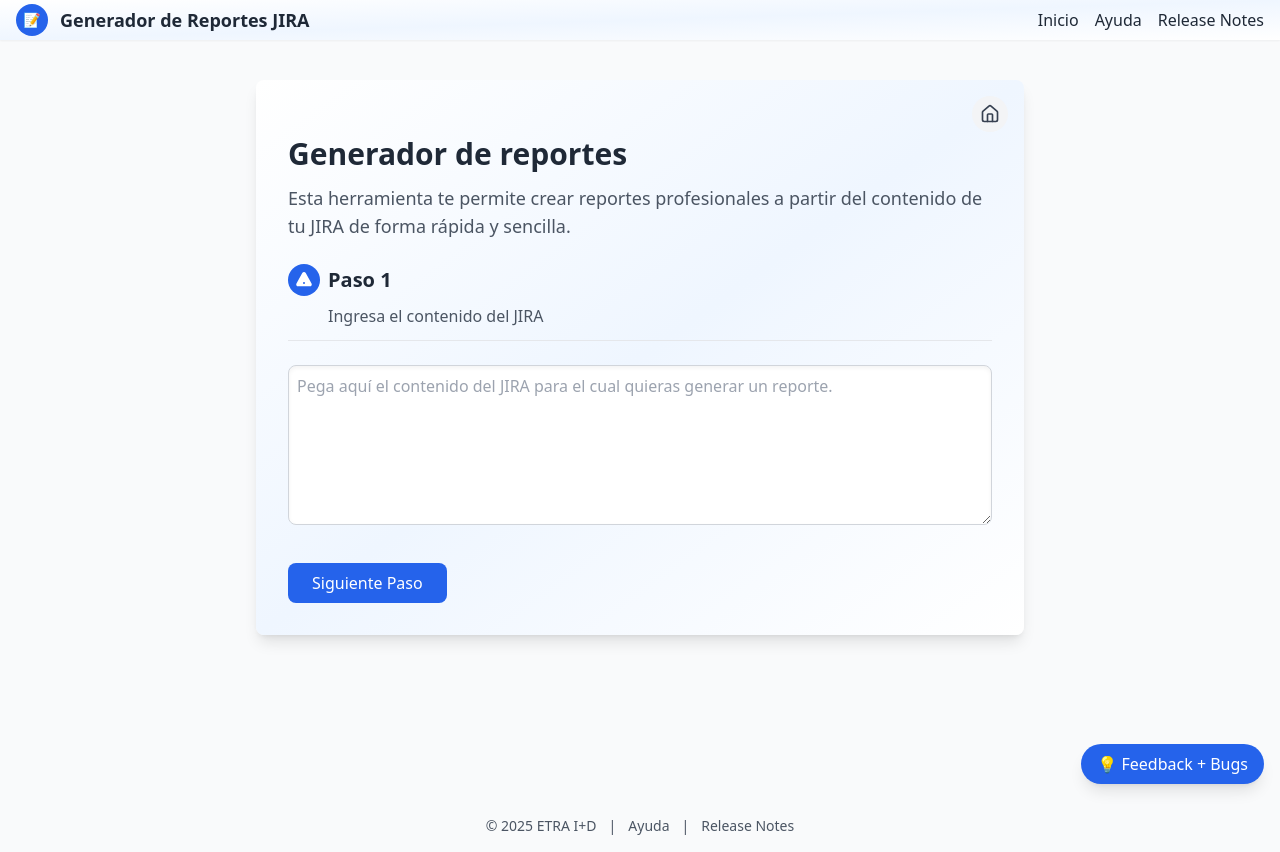
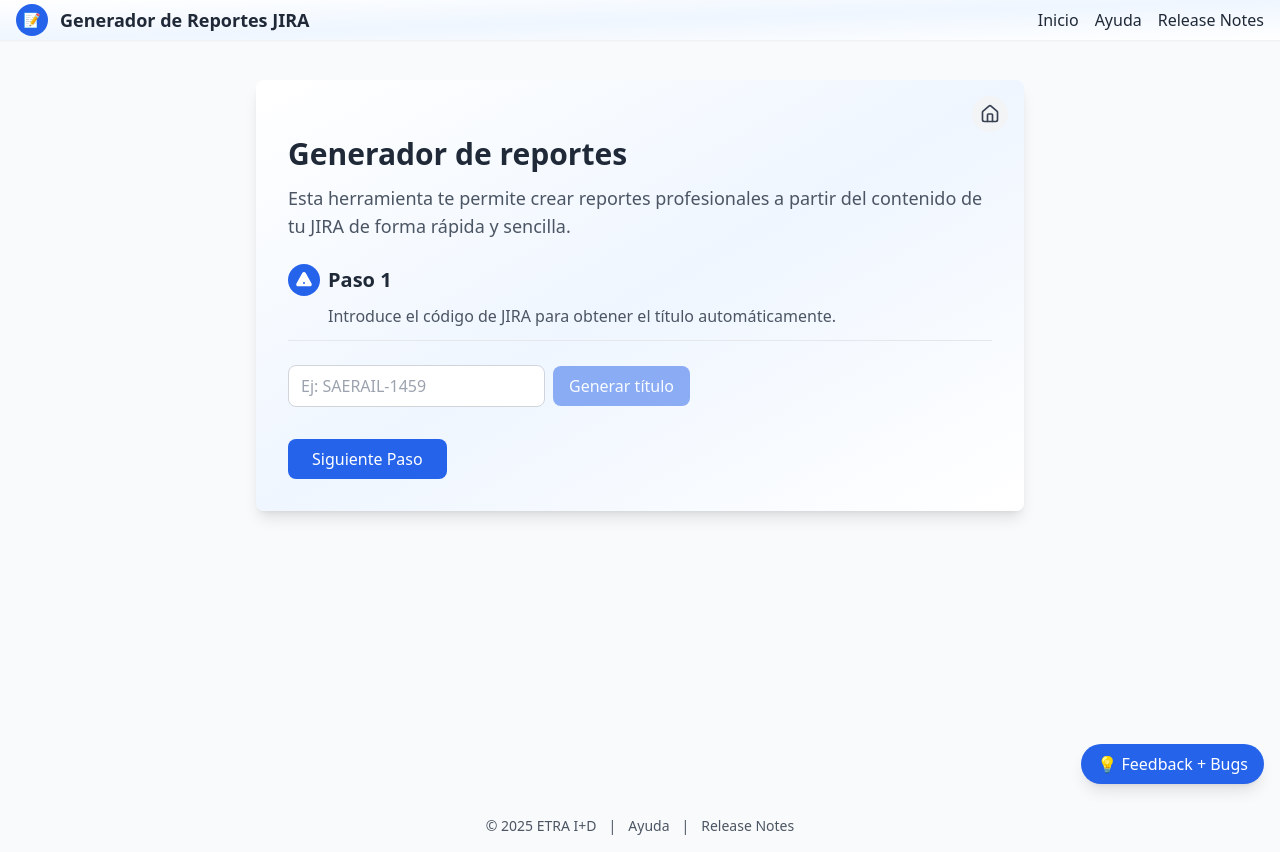
Before and after one commit to albope/jira-report-tool, a Next.js app: page /generate-report in a window 1280 px wide. Built offline with nearby package versions, Linux system fonts and the light colour scheme.

Commit message:
Se añade conexión con la API de JIRA

```diff
--- /dev/null
+++ b/src/app/api/jira-summary/route.ts
@@ -0,0 +1,39 @@
+// src/app/api/jira-summary/route.ts
+import { NextRequest, NextResponse } from "next/server";
+
+export async function GET(req: NextRequest) {
+  const jiraKey = req.nextUrl.searchParams.get("key");
+  if (!jiraKey) {
+    return NextResponse.json({ error: "No se ha proporcionado el código del JIRA" }, { status: 400 });
+  }
+
+  const JIRA_TOKEN = process.env.JIRA_TOKEN; // Añade esto en tu .env.local
+  const JIRA_EMAIL = "abort.etraid@grupoetra.com"; // <-- TU EMAIL
+  const JIRA_DOMAIN = "etraid.atlassian.net";
+
+  if (!JIRA_TOKEN) {
+    return NextResponse.json({ error: "API token no configurado" }, { status: 500 });
+  }
+
+  const authString = Buffer.from(`${JIRA_EMAIL}:${JIRA_TOKEN}`).toString("base64");
+
+  try {
+    const jiraResponse = await fetch(`https://${JIRA_DOMAIN}/rest/api/2/issue/${jiraKey}`, {
+      headers: {
+        "Authorization": `Basic ${authString}`,
+        "Accept": "application/json",
+      },
+      // Next.js 13+ edge runtime requiere modo 'no-store'
+      cache: "no-store",
+    });
+
+    if (!jiraResponse.ok) {
+      return NextResponse.json({ error: "No se pudo obtener el título automáticamente." }, { status: jiraResponse.status });
+    }
+
+    const data = await jiraResponse.json();
+    return NextResponse.json({ summary: data.fields.summary });
+  } catch (error) {
+    return NextResponse.json({ error: "No se pudo obtener el título automáticamente." }, { status: 400 });
+  }
+}
--- a/src/app/generate-report/page.tsx
+++ b/src/app/generate-report/page.tsx
@@ -20,7 +20,6 @@ interface HiddenFields {
   ambiente: boolean;
 }
 
-/** Tipos auxiliares para tu FormData, etc. */
 interface BatteryTest {
   id: string;
   description: string;
@@ -63,14 +62,12 @@ interface FormData {
   hasIncidences: boolean;
   conclusion: string;
   datosDePrueba: string;
-  // Campos APP
   isApp?: boolean;
   endpoint?: string;
   sistemaOperativo?: string;
   dispositivoPruebas?: string;
   precondiciones?: string;
   idioma?: string;
-  // ★ NUEVO: Campos personalizados del entorno
   customEnvFields: Array<{ label: string; value: string }>;
 }
 
@@ -79,7 +76,6 @@ export default function Home() {
   const [jiraContent, setJiraContent] = useState("");
   const [parsedData, setParsedData] = useState<ParsedData | null>(null);
 
-  // Estado principal de FormData
   const [formData, setFormData] = useState<FormData>({
     jiraCode: "",
     date: new Date().toISOString().split("T")[0],
@@ -103,11 +99,12 @@ export default function Home() {
     hasIncidences: false,
     conclusion: "",
     datosDePrueba: "",
-    // Agregamos el nuevo campo en el estado inicial
     customEnvFields: [],
   });
 
-  // Estado para saber qué campos de entorno están ocultos (true = oculto)
+  // Estado para bloquear el campo código de JIRA si viene por API
+  const [jiraCodeLocked, setJiraCodeLocked] = useState(false);
+
   const [hiddenFields, setHiddenFields] = useState<HiddenFields>({
     serverPruebas: false,
     ipMaquina: false,
@@ -119,23 +116,31 @@ export default function Home() {
 
   const [report, setReport] = useState("");
 
-  // Paso 1 → 2
-  const handleParseJira = () => {
+  /**
+   * Manejo de cambio de paso y sincronización del key de JIRA.
+   */
+  const handleParseJira = (jiraKey?: string) => {
     const result = parseJiraContent(jiraContent);
     setParsedData(result);
+    if (jiraKey) {
+      setFormData((prev) => ({
+        ...prev,
+        jiraCode: jiraKey,
+      }));
+      setJiraCodeLocked(true);
+    } else {
+      setJiraCodeLocked(false);
+    }
     setStep(2);
   };
 
-  // Generar reporte → Paso 3
   const handleGenerateReport = () => {
     if (!parsedData) return;
-    // Pasamos hiddenFields al formatReport
     const finalReport = formatReport(parsedData, formData, hiddenFields);
     setReport(finalReport);
     setStep(3);
   };
 
-  // Reset total
   const handleReset = () => {
     setJiraContent("");
     setParsedData(null);
@@ -162,10 +167,8 @@ export default function Home() {
       hasIncidences: false,
       conclusion: "",
       datosDePrueba: "",
-      // También se resetea el nuevo campo
       customEnvFields: [],
     });
-    // También reseteamos hiddenFields
     setHiddenFields({
       serverPruebas: false,
       ipMaquina: false,
@@ -176,6 +179,7 @@ export default function Home() {
     });
     setReport("");
     setStep(1);
+    setJiraCodeLocked(false);
   };
 
   const goBackToStep1 = () => setStep(1);
@@ -199,12 +203,12 @@ export default function Home() {
             parsedData={parsedData}
             formData={formData}
             setFormData={setFormData}
-            /** Pasamos hiddenFields y setHiddenFields a StepTwoForm */
             hiddenFields={hiddenFields}
             setHiddenFields={setHiddenFields}
             onGenerate={handleGenerateReport}
             onReset={handleReset}
             onGoBackToStep1={goBackToStep1}
+            jiraCodeLocked={jiraCodeLocked}
           />
         )}
 
--- a/src/components/StepOnePaste.tsx
+++ b/src/components/StepOnePaste.tsx
@@ -1,12 +1,13 @@
 "use client";
 
 import { useRouter } from "next/navigation";
-import { Home } from "lucide-react";           // ⬅️  Icono lucide-react
+import { Home } from "lucide-react";
+import { useState } from "react";
 
 interface StepOnePasteProps {
   jiraContent: string;
   setJiraContent: (value: string) => void;
-  onParse: () => void;
+  onParse: (jiraKey?: string) => void;
 }
 
 export default function StepOnePaste({
@@ -15,17 +16,56 @@ export default function StepOnePaste({
   onParse,
 }: StepOnePasteProps) {
   const router = useRouter();
+  const [jiraKey, setJiraKey] = useState("");
+  const [loading, setLoading] = useState(false);
+  const [fetchError, setFetchError] = useState<string | null>(null);
+  const [jiraTitle, setJiraTitle] = useState<string | null>(null);
+
+  // Obtención del resumen y key del JIRA vía API
+  const handleFetchSummary = async () => {
+    if (!jiraKey.trim()) return;
+    setLoading(true);
+    setFetchError(null);
+    setJiraTitle(null);
+
+    try {
+      const res = await fetch(`/api/jira-summary?key=${encodeURIComponent(jiraKey.trim())}`);
+      if (!res.ok) throw new Error("No se pudo obtener el JIRA");
+      const data = await res.json();
+      if (data.summary) {
+        setJiraTitle(data.summary);
+        setJiraContent(data.summary);
+
+        // Si el backend devuelve el key, lo seteamos
+        if (data.key) setJiraKey(data.key);
+      } else {
+        setFetchError("No se encontró el título del JIRA.");
+        setJiraTitle(null);
+        setJiraContent("");
+      }
+    } catch (err: any) {
+      setFetchError("Error consultando el JIRA. Puedes pegar el contenido manualmente.");
+      setJiraTitle(null);
+      setJiraContent("");
+    } finally {
+      setLoading(false);
+    }
+  };
+
+  // Handler para avanzar de paso
+  const handleNextStep = () => {
+    // Si hay key la pasamos, si no, undefined (flujo manual)
+    onParse(jiraKey.trim() ? jiraKey.trim() : undefined);
+  };
 
   return (
-    <div
-      className="
-        relative z-10                         /* Para posicionar el botón flotante */
+    <div className="
+      relative z-10
       max-w-3xl mx-auto
       bg-gradient-to-br from-white via-blue-50 to-white
       shadow-lg rounded-lg p-8 space-y-6
-      "
-    >
-      {/* ───────── Botón “Inicio” (icono casa) ───────── */}
+    ">
+      {/* Botón “Inicio” */}
       <button
         onClick={() => router.push("/")}
         title="Volver al inicio"
@@ -48,36 +88,65 @@ export default function StepOnePaste({
           Generador de reportes
         </h1>
         <p className="text-gray-600 text-lg">
-          Esta herramienta te permite crear reportes profesionales a partir del
-          contenido de tu JIRA de forma rápida y sencilla.
+          Esta herramienta te permite crear reportes profesionales a partir del contenido de tu JIRA de forma rápida y sencilla.
         </p>
       </div>
 
-      {/* Encabezado del Paso 1 */}
+      {/* Paso 1 */}
       <div className="mb-6">
         <div className="flex items-center mb-2 space-x-2">
-          {/* Ícono circular */}
           <div className="w-8 h-8 bg-blue-600 rounded-full flex items-center justify-center">
-            <svg
-              className="text-white w-5 h-5"
-              fill="currentColor"
-              viewBox="0 0 20 20"
-              xmlns="http://www.w3.org/2000/svg"
-            >
+            <svg className="text-white w-5 h-5" fill="currentColor" viewBox="0 0 20 20">
               <path d="M8.257 3.099c.765-1.36 2.72-1.36 3.486 0l5.789 10.28c.75 1.33-.213 2.98-1.742 2.98H4.21c-1.53 0-2.492-1.65-1.743-2.98l5.79-10.28zM11 13a1 1 0 10-2 0 1 1 0 002 0zM9 7a1 1 0 012 0v3a1 1 0 01-2 0V7z" />
             </svg>
           </div>
-
           <h2 className="text-xl font-bold text-gray-800">Paso 1</h2>
         </div>
-
-        <p className="text-gray-600 ml-10">Ingresa el contenido del JIRA</p>
-
-        {/* Línea divisoria */}
+        <p className="text-gray-600 ml-10">Introduce el código de JIRA para obtener el título automáticamente.</p>
         <hr className="mt-3 border-gray-200" />
       </div>
 
-      {/* Área de pegado */}
+      {/* Input para JIRA Key + botón */}
+      <div className="flex space-x-2 items-center mb-2">
+        <input
+          type="text"
+          placeholder="Ej: SAERAIL-1459"
+          value={jiraKey}
+          onChange={(e) => setJiraKey(e.target.value)}
+          className="
+            border border-gray-300 rounded-lg px-3 py-2
+            focus:outline-none focus:ring-2 focus:ring-blue-500
+            transition
+          "
+        />
+        <button
+          onClick={handleFetchSummary}
+          className="
+            bg-blue-600 text-white px-4 py-2 rounded-lg
+            hover:bg-blue-700 transition
+            disabled:opacity-50
+          "
+          disabled={loading || !jiraKey.trim()}
+        >
+          {loading ? "Buscando..." : "Generar título"}
+        </button>
+      </div>
+
+      {/* Mostrar el título recuperado */}
+      {jiraTitle && (
+        <div className="mb-2">
+          <label className="block text-sm font-medium text-gray-700 mb-1">Título JIRA</label>
+          <div className="bg-gray-100 px-4 py-2 rounded-lg text-gray-800">
+            {jiraTitle}
+          </div>
+        </div>
+      )}
+
+      {/* Error y área de pegado manual solo si falla la búsqueda */}
+      {fetchError && (
+        <div className="text-red-500 text-sm mb-2">{fetchError}</div>
+      )}
+      {fetchError && (
         <div className="space-y-2">
           <textarea
             id="jira-input"
@@ -87,16 +156,17 @@ export default function StepOnePaste({
               focus:outline-none focus:ring-2 focus:ring-blue-500 focus:border-transparent
               shadow-inner
             "
-          placeholder="Pega aquí el contenido del JIRA para el cual quieras generar un reporte."
+            placeholder="Introduce aquí el contenido del JIRA manualmente si la consulta automática por identificador ha fallado. Recuerda copiar todo el texto relevante para asegurar un reporte completo."
             value={jiraContent}
             onChange={(e) => setJiraContent(e.target.value)}
           />
         </div>
+      )}
 
       {/* Botón siguiente paso */}
       <div className="pt-2">
         <button
-          onClick={onParse}
+          onClick={handleNextStep}
           className="
             bg-blue-600 text-white
             py-2 px-6 rounded-lg
```
Also changed, not shown: src/components/StepTwoForm.tsx (+22 -6 lines). Lines whose indentation alone changed are shown as unchanged.
